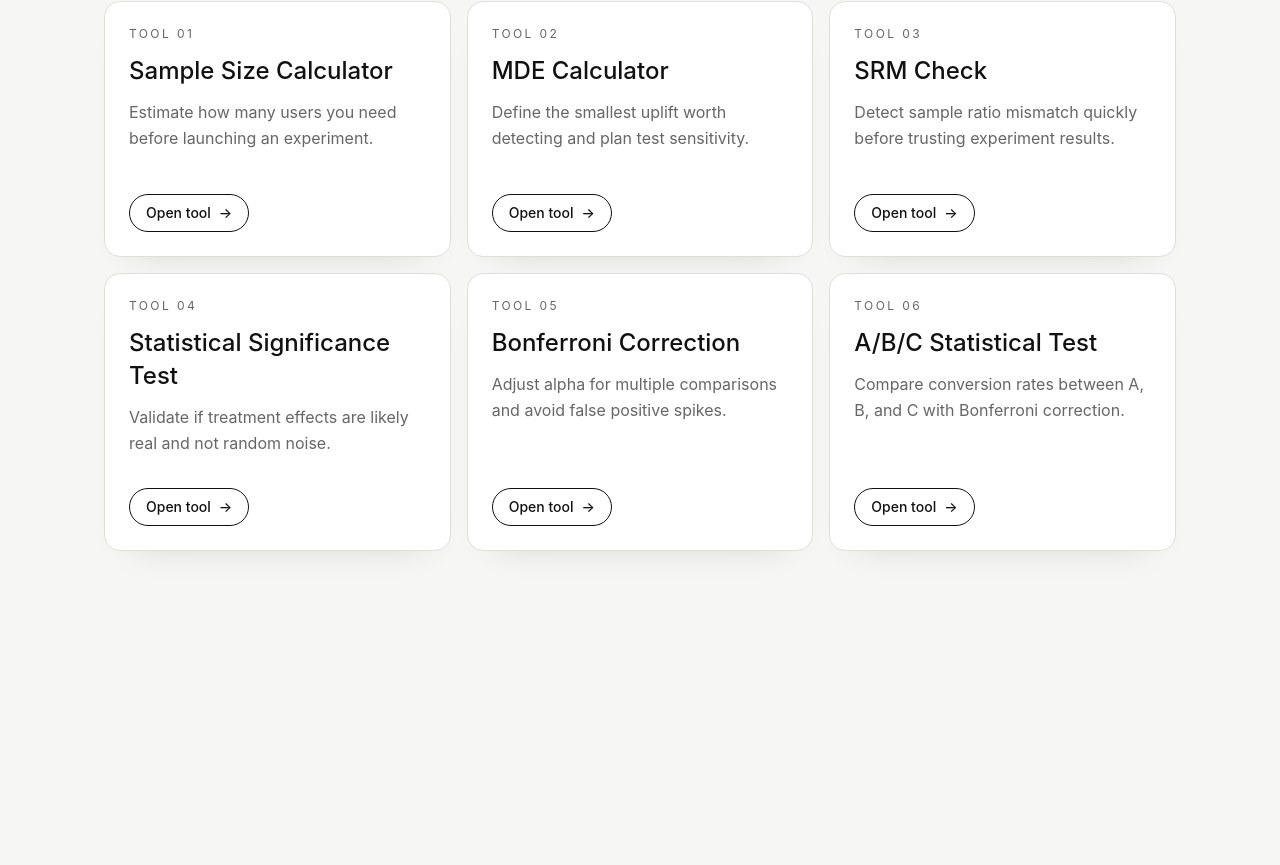
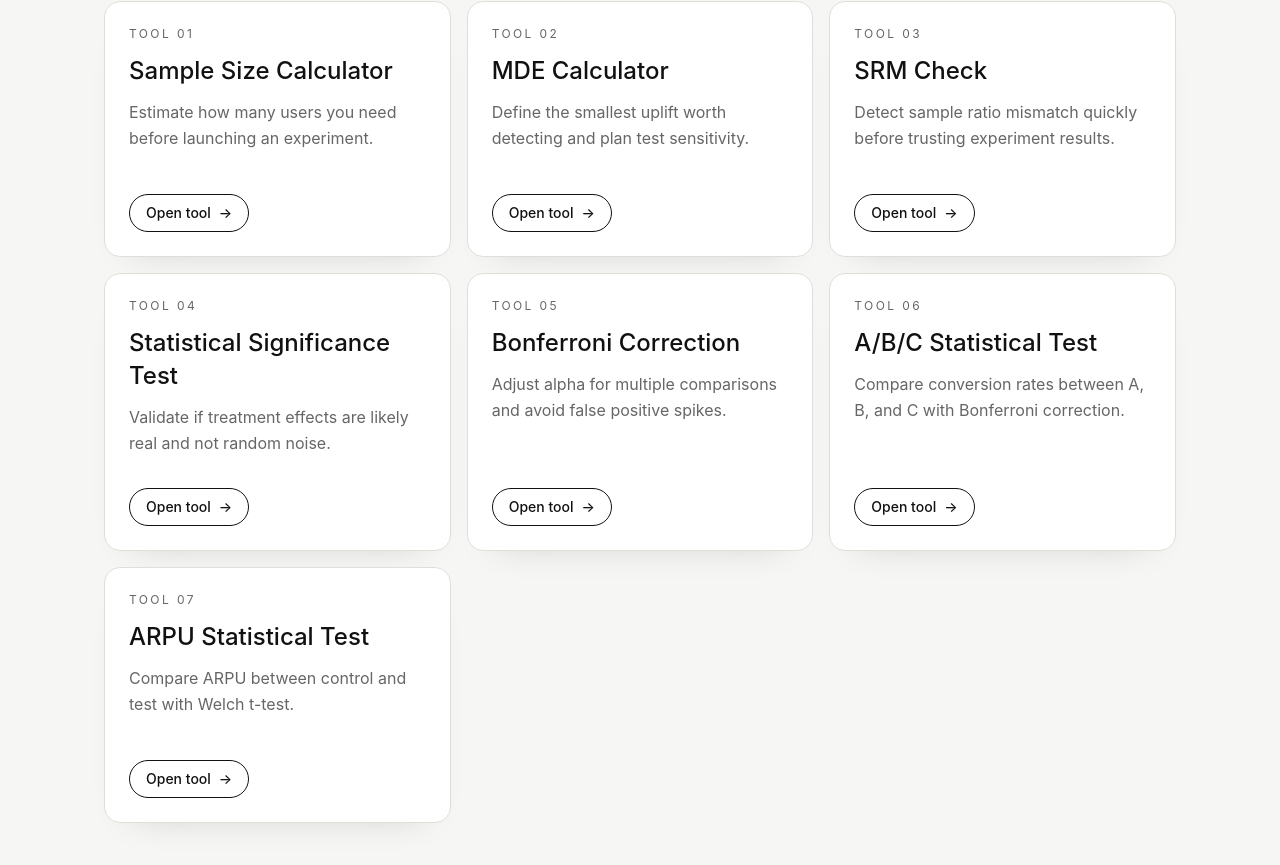
Before and after one commit to elizabeth290789/ab-tools-site, a Next.js app: page / in a window 1280 px wide. Shown: the part 405-1270 px from the top of the page. Before the commit the page ends 1036 px from the top, so only its background shows below. Built offline with nearby package versions, Linux system fonts and the light colour scheme.

Commit message:
Add ARPU Statistical Test card to toolkit home

```diff
--- a/app/page.tsx
+++ b/app/page.tsx
@@ -43,6 +43,11 @@ const tools: Tool[] = [
     description:
       'Compare conversion rates between A, B, and C with Bonferroni correction.',
     href: '/stat-test-abc'
+  },
+  {
+    title: 'ARPU Statistical Test',
+    description: 'Compare ARPU between control and test with Welch t-test.',
+    href: '/stat-test-arpu'
   }
 ];
 
```
